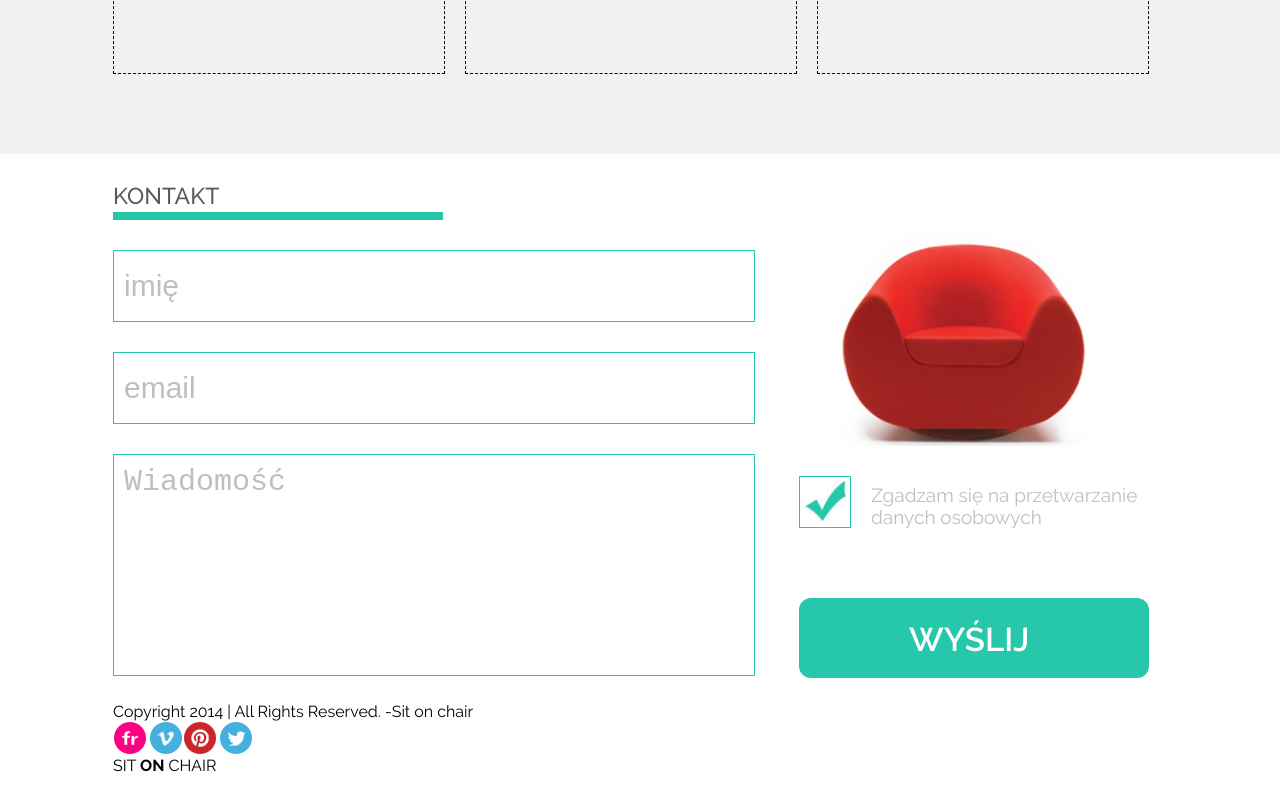
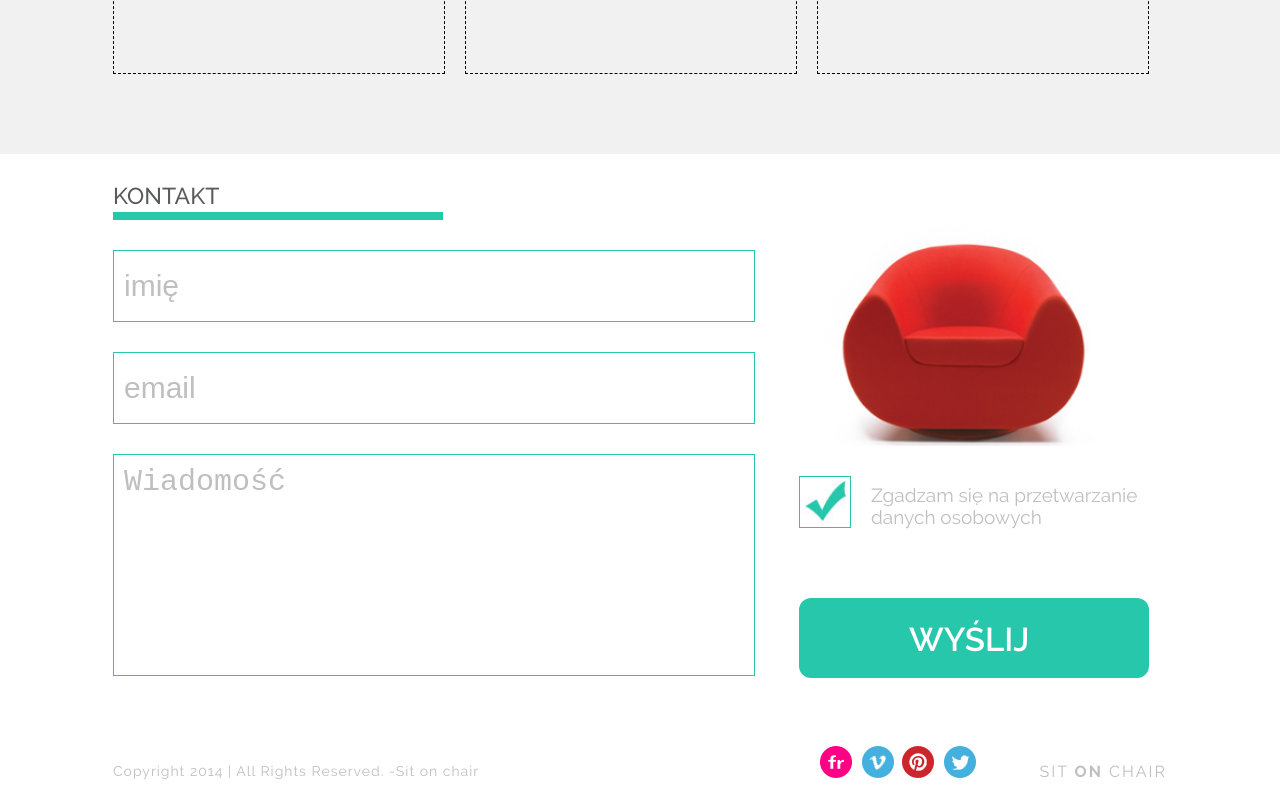
Before and after one commit to marianna-akbal/SitOnChair, a plain HTML site: page index.html in a window 1280 px wide. Shown: the part 1461-2261 px from the top of the page. Drawn offline with Linux system fonts and the light colour scheme.

Commit message:
footer done

```diff
--- a/css/style.css
+++ b/css/style.css
@@ -325,6 +325,7 @@ header{
 	font-style: normal;
 	font-weight: normal;
 	margin-top: 5px;
+	letter-spacing: 1px;
 }
 
 .boldOnLogo, .colorOnLogo{
@@ -344,6 +345,7 @@ header{
 	font-style: normal;
 	font-weight: 500;
 	margin-right: 40px;
+	letter-spacing: 1px;
 }
 
 .menu ul li:last-child{
@@ -406,6 +408,7 @@ a {
 	font-size: 14px;
 	line-height: 20px;
 	margin-top: 50px;
+	letter-spacing: 1px;
 }
 
 .buttonSeeMore{
@@ -730,6 +733,31 @@ footer{
 	height: 106px;
 	width: 100%;
 	background-color: white;
+	color: #bfbec0;
+}
+.copyright{
+	font-size: 14px;
+	float: left;
+	margin-right: 40px;
+	margin-top: 60px;
+	letter-spacing: 1px;
+}
+
+.socialMedia{
+	float: left;
+	margin-right: 20px;
+	margin-left: 300px;
+	margin-top: 40px;
+}
+
+.socialMedia img{
+	margin-right: 6px;
+}
+
+.footerLogo{
+	float: right;
+	margin-top: 60px;
+	letter-spacing: 2px;
 }
 
 .boldOnLogoBottom {
```
